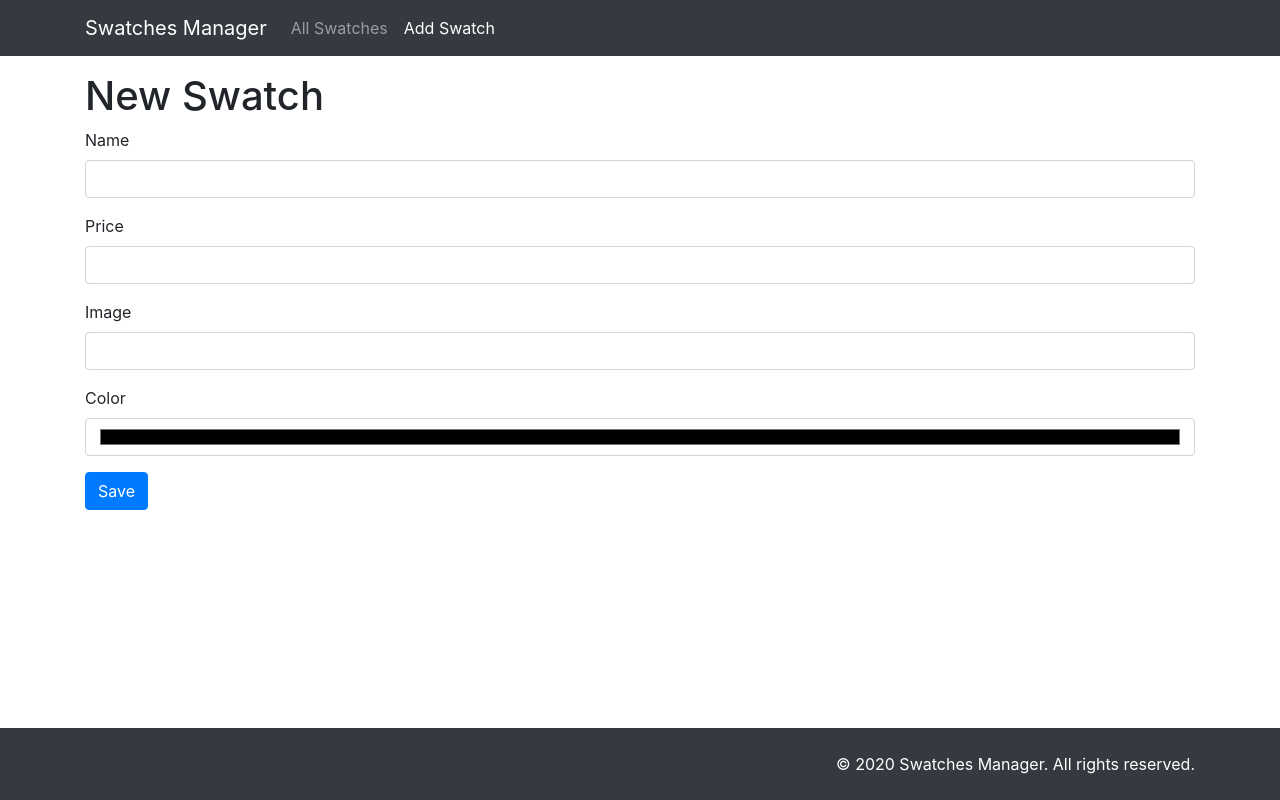
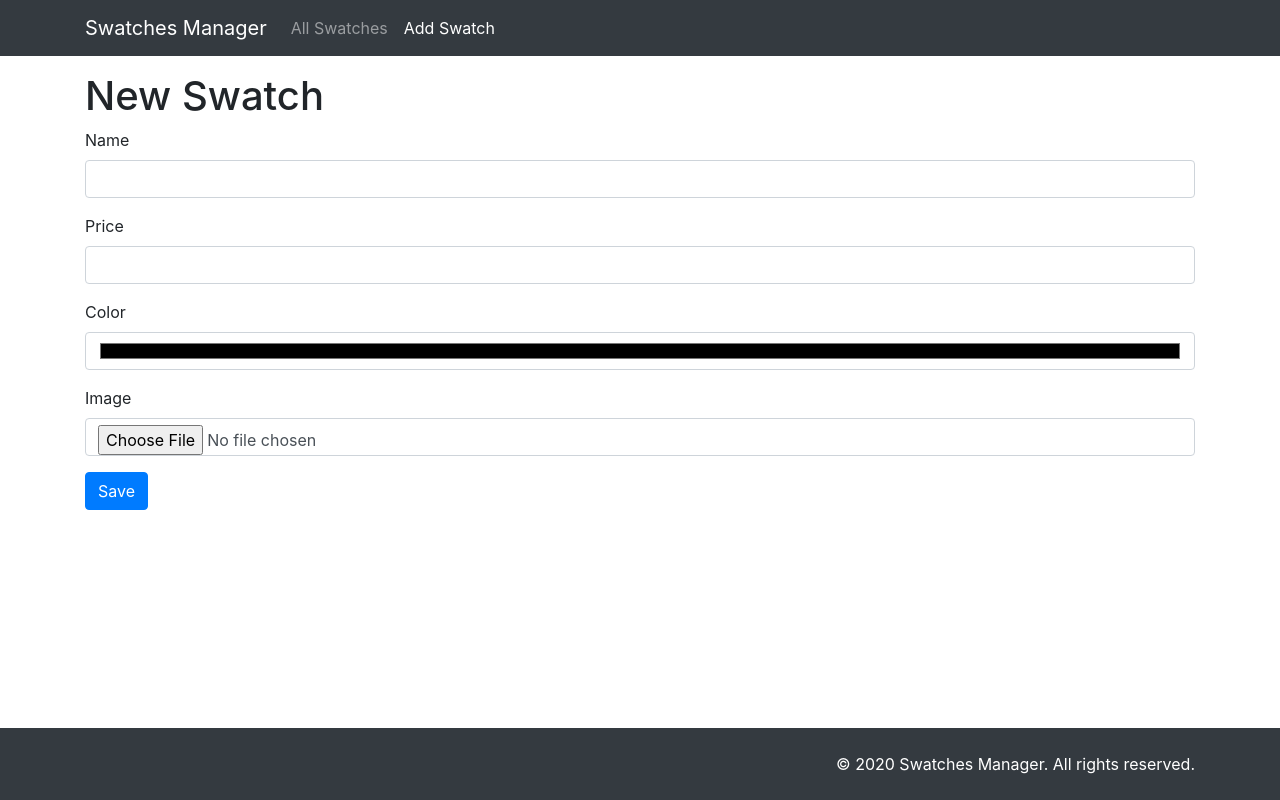
Before and after one commit to caiquecastro/swatches-manager, a Vue app in the folder frontend/: page /swatches/new in a window 1280 px wide. Built offline with nearby package versions, Linux system fonts and the light colour scheme; no server answers.

Commit message:
feature: New File Field to upload swatch image

```diff
--- /dev/null
+++ b/frontend/src/components/FileField.vue
@@ -0,0 +1,52 @@
+<template>
+  <div>
+    <input :id="id" type="file" class="form-control" @change="changeFile" />
+    <img :src="value" class="img-thumbnail" v-if="value" />
+    <error-display :error="error" class="mt-2" />
+  </div>
+</template>
+
+<script>
+import ErrorDisplay from "@/components/ErrorDisplay";
+
+function readFile(file) {
+  return new Promise((resolve, reject) => {
+    const reader = new FileReader();
+    reader.readAsDataURL(file);
+    reader.onload = () => resolve(reader.result);
+    reader.onerror = error => reject(error);
+  });
+}
+
+export default {
+  components: {
+    ErrorDisplay
+  },
+  props: {
+    id: {},
+    value: {},
+    error: null
+  },
+  methods: {
+    async changeFile(e) {
+      this.error = null;
+      const file = e.target.files[0];
+
+      try {
+        const imageDataUrl = await readFile(file);
+
+        this.$emit("input", imageDataUrl);
+      } catch (err) {
+        this.error = err.message;
+      }
+    }
+  }
+};
+</script>
+
+<style lang="scss" scoped>
+img {
+  height: 500px;
+  margin-top: 1rem;
+}
+</style>
--- a/frontend/src/views/Swatches/Form.vue
+++ b/frontend/src/views/Swatches/Form.vue
@@ -16,17 +16,6 @@
       </div>
 
       <div class="form-group">
-        <label for="image">Image</label>
-        <input
-          id="image"
-          type="text"
-          class="form-control"
-          v-model="form.image"
-          required
-        />
-      </div>
-
-      <div class="form-group">
         <label for="color">Color</label>
         <input
           type="color"
@@ -35,6 +24,11 @@
           v-model="form.color"
           required
         />
+      </div>
+
+      <div class="form-group">
+        <label for="image">Image</label>
+        <file-field id="image" v-model="form.image" />
       </div>
 
       <button class="btn btn-primary">Save</button>
@@ -46,10 +40,12 @@
 import Api from "@/api";
 import { getErrorMessage } from "@/utils";
 import SwatchForm from "@/forms/SwatchForm";
+import FileField from "@/components/FileField";
 import ErrorDisplay from "@/components/ErrorDisplay";
 
 export default {
   components: {
+    FileField,
     ErrorDisplay
   },
   props: {
```
Also changed, not shown: 1 other file (tests, documents, lock files or other folders).
